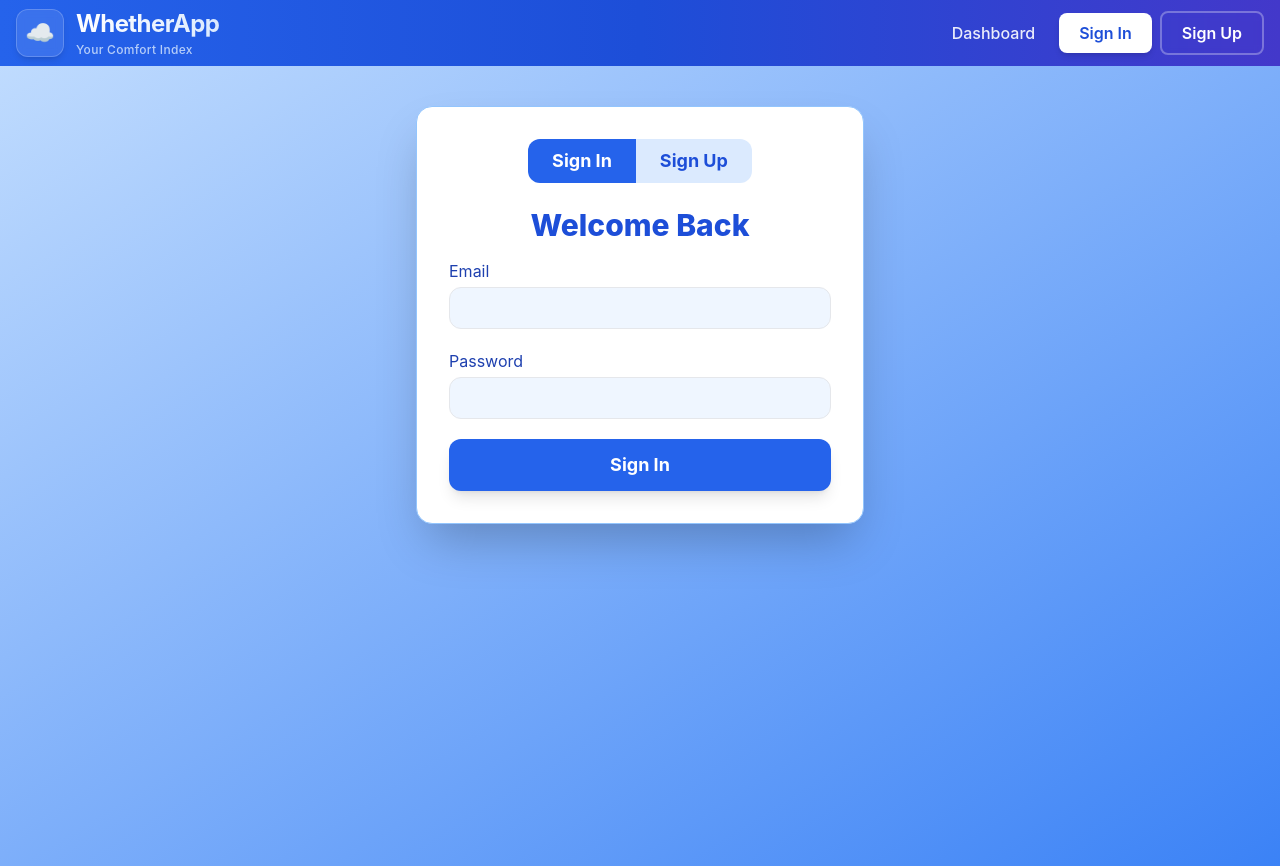
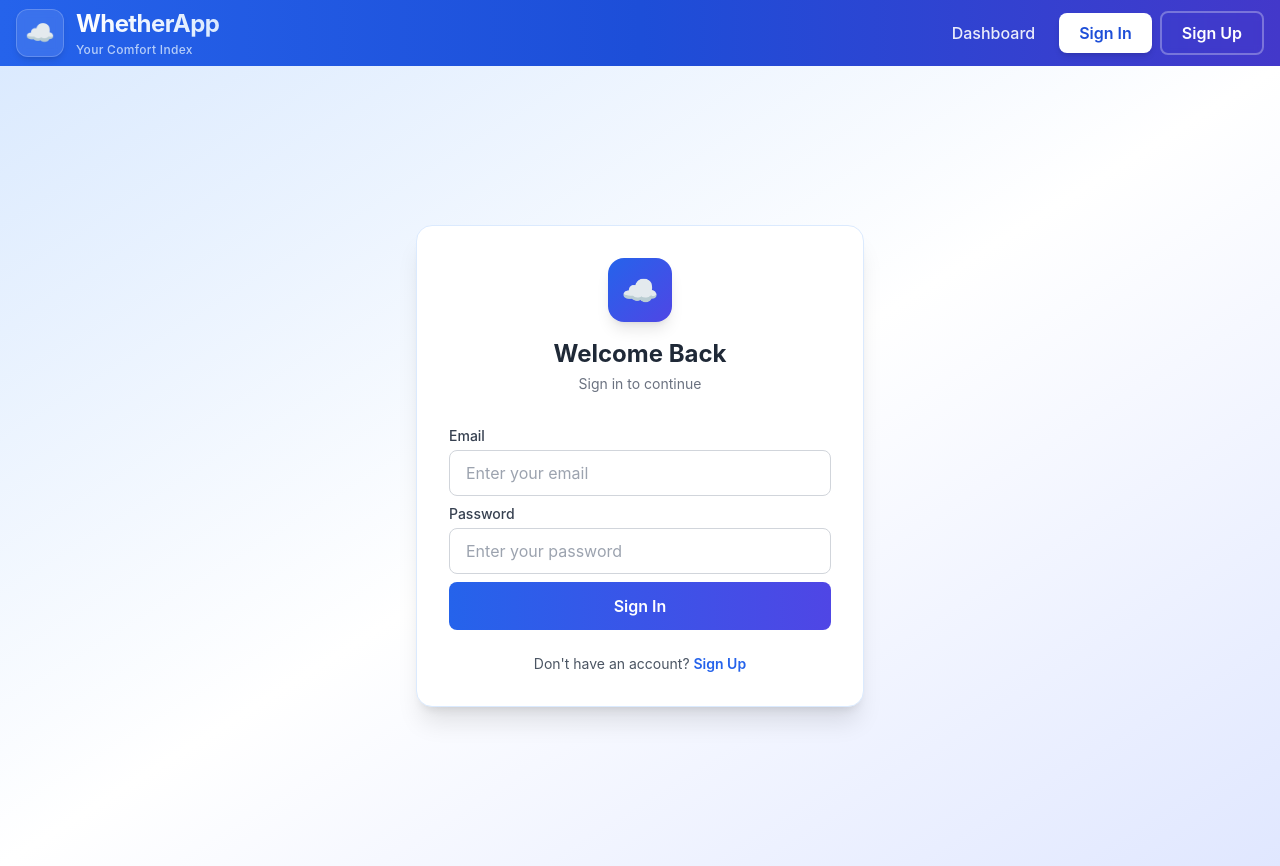
Before and after one commit to Vikum-Viraj/Whether-App, a React (Create React App) app in the folder frontend/: page /auth in a window 1280 px wide. Built offline with nearby package versions, Linux system fonts and the light colour scheme.

Commit message:
home layout

```diff
--- a/frontend/src/App.js
+++ b/frontend/src/App.js
@@ -2,11 +2,14 @@ import logo from './logo.svg';
 import './App.css';
 import MainLayout from './layouts/MainLayout';
 import { BrowserRouter } from 'react-router-dom';
+import { ToastContainer } from 'react-toastify';
+import 'react-toastify/dist/ReactToastify.css';
 
 function App() {
   return (
     <BrowserRouter>
       <MainLayout />
+      <ToastContainer />
     </BrowserRouter>
   );
 }
--- a/frontend/src/components/Navbar.js
+++ b/frontend/src/components/Navbar.js
@@ -25,7 +25,7 @@ function Navbar() {
         {/* Desktop Navigation Links */}
         <div className="hidden md:flex items-center space-x-2">
           <Link
-            to="/"
+            to="/dashboard"
             className="px-4 py-2 rounded-lg text-white/90 font-medium hover:bg-white/10 hover:text-white transition-all duration-200"
           >
             Dashboard
@@ -84,7 +84,7 @@ function Navbar() {
       <div className={`${isOpen ? 'block' : 'hidden'} md:hidden`}>
         <div className="px-2 pt-2 pb-3 space-y-1 sm:px-3 border-t border-white/10 mt-2">
           <Link
-            to="/"
+            to="/dashboard"
             className="block px-3 py-2 rounded-md text-base font-medium text-white/90 hover:bg-white/10 hover:text-white transition-all duration-200"
             onClick={() => setIsOpen(false)}
           >
--- a/frontend/src/layouts/MainLayout.js
+++ b/frontend/src/layouts/MainLayout.js
@@ -1,6 +1,7 @@
 import React from 'react'
 import { Routes, Route } from 'react-router-dom'
 import Navbar from '../components/Navbar'
+import Home from '../pages/Home'
 import Dashboard from '../pages/Dashboard'
 import AuthPage from '../pages/AuthPage'
 
@@ -9,7 +10,8 @@ const MainLayout = () => {
     <div className="min-h-screen bg-gradient-to-br from-blue-100 to-blue-300">
       <Navbar />
       <Routes>
-        <Route path="/" element={<Dashboard />} />
+        <Route path="/" element={<Home />} />
+        <Route path="/dashboard" element={<Dashboard />} />
         <Route path="/auth" element={<AuthPage />} />
       </Routes>
     </div>
--- a/frontend/src/pages/AuthPage.js
+++ b/frontend/src/pages/AuthPage.js
@@ -1,100 +1,100 @@
-import React, { useState, useEffect } from 'react';
+import React, { useState } from 'react';
 import { useSearchParams } from 'react-router-dom';
+import { toast } from 'react-toastify';
 
 function AuthPage() {
   const [searchParams] = useSearchParams();
-  const [mode, setMode] = useState('signin'); // 'signin' or 'signup'
+  const isSignUp = searchParams.get('mode') === 'signup';
   const [form, setForm] = useState({ name: '', email: '', password: '' });
-  const [error, setError] = useState(null);
-
-  useEffect(() => {
-    const modeParam = searchParams.get('mode');
-    if (modeParam === 'signup') {
-      setMode('signup');
-    } else {
-      setMode('signin');
-    }
-  }, [searchParams]);
-
-  const handleChange = (e) => {
-    setForm({ ...form, [e.target.name]: e.target.value });
-  };
 
   const handleSubmit = (e) => {
     e.preventDefault();
-    if (!form.email || !form.password || (mode === 'signup' && !form.name)) {
-      setError('Please fill all fields');
-      return;
-    }
-    setError(null);
-    alert(`${mode === 'signup' ? 'Sign Up' : 'Sign In'} successful!`);
+    toast.success(`${isSignUp ? 'Sign Up' : 'Sign In'} successful!`, {
+      position: "top-right",
+      autoClose: 2000,
+      hideProgressBar: false,
+      closeOnClick: true,
+      pauseOnHover: true,
+      draggable: true,
+    });
   };
 
   return (
-    <div className="min-h-screen bg-gradient-to-br from-blue-200 to-blue-500">
-      <div className="flex items-center justify-center">
-        <div className="w-full max-w-md p-8 bg-white rounded-2xl shadow-2xl border border-blue-300 mt-10">
-          <div className="flex justify-center mb-6">
-            <button
-              className={`px-6 py-2 rounded-l-xl font-bold text-lg ${mode === 'signin' ? 'bg-blue-600 text-white' : 'bg-blue-100 text-blue-700'} transition`}
-              onClick={() => setMode('signin')}
-            >
-              Sign In
-            </button>
-            <button
-              className={`px-6 py-2 rounded-r-xl font-bold text-lg ${mode === 'signup' ? 'bg-blue-600 text-white' : 'bg-blue-100 text-blue-700'} transition`}
-              onClick={() => setMode('signup')}
-            >
-              Sign Up
-            </button>
+    <div className="min-h-screen bg-gradient-to-br from-blue-100 via-white to-indigo-100 flex items-center justify-center p-4">
+      <div className="w-full max-w-md">
+        {/* Card */}
+        <div className="bg-white rounded-2xl shadow-xl border border-blue-100 p-8">
+          {/* Logo/Icon */}
+          <div className="text-center mb-8">
+            <div className="w-16 h-16 bg-gradient-to-br from-blue-600 to-indigo-600 rounded-2xl mx-auto mb-4 flex items-center justify-center shadow-lg">
+              <span className="text-3xl">☁️</span>
+            </div>
+            <h1 className="text-2xl font-bold text-gray-800">
+              {isSignUp ? 'Create Account' : 'Welcome Back'}
+            </h1>
+            <p className="text-gray-500 text-sm mt-1">
+              {isSignUp ? 'Sign up to get started' : 'Sign in to continue'}
+            </p>
           </div>
-          <h2 className="text-3xl font-extrabold mb-4 text-blue-700 text-center">
-            {mode === 'signup' ? 'Create Account' : 'Welcome Back'}
-          </h2>
-          <form onSubmit={handleSubmit} className="space-y-5">
-            {mode === 'signup' && (
+
+          {/* Form */}
+          <form onSubmit={handleSubmit} className="space-y-2">
+            {isSignUp && (
               <div>
-                <label className="block text-blue-800 mb-1">Name</label>
+                <label className="block text-sm font-medium text-gray-700 mb-1">Name</label>
                 <input
                   type="text"
-                  name="name"
+                  required
                   value={form.name}
-                  onChange={handleChange}
-                  className="w-full px-4 py-2 border rounded-xl focus:outline-none focus:ring focus:border-blue-400 bg-blue-50"
-                  autoComplete="off"
+                  onChange={(e) => setForm({ ...form, name: e.target.value })}
+                  className="w-full px-4 py-2.5 border border-gray-300 rounded-lg focus:ring-2 focus:ring-blue-500 focus:border-transparent outline-none transition"
+                  placeholder="Enter your name"
                 />
               </div>
             )}
+
             <div>
-              <label className="block text-blue-800 mb-1">Email</label>
+              <label className="block text-sm font-medium text-gray-700 mb-1">Email</label>
               <input
                 type="email"
-                name="email"
+                required
                 value={form.email}
-                onChange={handleChange}
-                className="w-full px-4 py-2 border rounded-xl focus:outline-none focus:ring focus:border-blue-400 bg-blue-50"
-                autoComplete="off"
+                onChange={(e) => setForm({ ...form, email: e.target.value })}
+                className="w-full px-4 py-2.5 border border-gray-300 rounded-lg focus:ring-2 focus:ring-blue-500 focus:border-transparent outline-none transition"
+                placeholder="Enter your email"
               />
             </div>
+
             <div>
-              <label className="block text-blue-800 mb-1">Password</label>
+              <label className="block text-sm font-medium text-gray-700 mb-1">Password</label>
               <input
                 type="password"
-                name="password"
+                required
                 value={form.password}
-                onChange={handleChange}
-                className="w-full px-4 py-2 border rounded-xl focus:outline-none focus:ring focus:border-blue-400 bg-blue-50"
-                autoComplete="off"
+                onChange={(e) => setForm({ ...form, password: e.target.value })}
+                className="w-full px-4 py-2.5 border border-gray-300 rounded-lg focus:ring-2 focus:ring-blue-500 focus:border-transparent outline-none transition"
+                placeholder="Enter your password"
               />
             </div>
-            {error && <div className="text-red-600 text-center">{error}</div>}
+
             <button
               type="submit"
-              className="w-full bg-blue-600 text-white py-3 rounded-xl font-bold text-lg hover:bg-blue-700 transition shadow-lg"
+              className="w-full bg-gradient-to-r from-blue-600 to-indigo-600 text-white py-3 rounded-lg font-semibold hover:shadow-lg hover:scale-[1.02] transition-all duration-200 mt-6"
             >
-              {mode === 'signup' ? 'Sign Up' : 'Sign In'}
+              {isSignUp ? 'Sign Up' : 'Sign In'}
             </button>
           </form>
+
+          {/* Toggle Link */}
+          <p className="text-center text-sm text-gray-600 mt-6">
+            {isSignUp ? 'Already have an account?' : "Don't have an account?"}{' '}
+            <a
+              href={isSignUp ? '/auth' : '/auth?mode=signup'}
+              className="text-blue-600 font-semibold hover:underline"
+            >
+              {isSignUp ? 'Sign In' : 'Sign Up'}
+            </a>
+          </p>
         </div>
       </div>
     </div>
--- /dev/null
+++ b/frontend/src/pages/Home.js
@@ -0,0 +1,91 @@
+import React from 'react';
+import { Link } from 'react-router-dom';
+
+function Home() {
+  return (
+    <div className="min-h-screen bg-gradient-to-br from-blue-50 via-white to-indigo-50">
+      {/* Hero Section */}
+      <div className="max-w-6xl mx-auto px-4 py-20">
+        <div className="text-center">
+          <div className="inline-flex items-center justify-center w-24 h-24 bg-gradient-to-br from-blue-600 to-indigo-600 rounded-3xl shadow-2xl mb-8 animate-bounce">
+            <span className="text-5xl">☁️</span>
+          </div>
+
+          {/* Heading */}
+          <h1 className="text-5xl md:text-6xl font-extrabold text-gray-900 mb-6">
+            Welcome to{' '}
+            <span className="bg-gradient-to-r from-blue-600 to-indigo-600 bg-clip-text text-transparent">
+              WhetherApp
+            </span>
+          </h1>
+
+          {/* Subheading */}
+          <p className="text-xl md:text-2xl text-gray-600 mb-12 max-w-2xl mx-auto">
+            Discover the most comfortable cities to visit based on real-time weather data and our unique comfort index
+          </p>
+
+          {/* CTA Buttons */}
+          <div className="flex flex-col sm:flex-row gap-4 justify-center items-center">
+            <Link
+              to="/dashboard"
+              className="px-8 py-4 bg-gradient-to-r from-blue-600 to-indigo-600 text-white text-lg font-semibold rounded-xl shadow-lg hover:shadow-2xl hover:scale-105 transition-all duration-200"
+            >
+              View Weather Rankings
+            </Link>
+            <Link
+              to="/auth?mode=signup"
+              className="px-8 py-4 bg-white text-blue-700 text-lg font-semibold rounded-xl shadow-lg border-2 border-blue-200 hover:border-blue-400 hover:shadow-xl hover:scale-105 transition-all duration-200"
+            >
+              Get Started
+            </Link>
+          </div>
+        </div>
+
+        {/* Features Section */}
+        <div className="grid md:grid-cols-3 gap-8 mt-24">
+          <div className="bg-white rounded-2xl p-8 shadow-lg border border-blue-100 hover:shadow-xl hover:scale-105 transition-all duration-200">
+            <div className="w-16 h-16 bg-gradient-to-br from-blue-100 to-blue-200 rounded-2xl flex items-center justify-center mb-6 shadow-md">
+              <span className="text-4xl">🌡️</span>
+            </div>
+            <h3 className="text-xl font-bold text-gray-900 mb-3">Real-Time Data</h3>
+            <p className="text-gray-600">
+              Get accurate, up-to-date weather information from cities around the world
+            </p>
+          </div>
+
+          <div className="bg-white rounded-2xl p-8 shadow-lg border border-blue-100 hover:shadow-xl hover:scale-105 transition-all duration-200">
+            <div className="w-16 h-16 bg-gradient-to-br from-green-100 to-green-200 rounded-2xl flex items-center justify-center mb-6 shadow-md">
+              <span className="text-4xl">📊</span>
+            </div>
+            <h3 className="text-xl font-bold text-gray-900 mb-3">Comfort Index</h3>
+            <p className="text-gray-600">
+              Cities ranked by our unique comfort score based on temperature, humidity, and more
+            </p>
+          </div>
+
+
+          <div className="bg-white rounded-2xl p-8 shadow-lg border border-blue-100 hover:shadow-xl hover:scale-105 transition-all duration-200">
+            <div className="w-16 h-16 bg-gradient-to-br from-indigo-100 to-indigo-200 rounded-2xl flex items-center justify-center mb-6 shadow-md">
+              <span className="text-4xl">🗺️</span>
+            </div>
+            <h3 className="text-xl font-bold text-gray-900 mb-3">Easy Comparison</h3>
+            <p className="text-gray-600">
+              Compare multiple cities at a glance with beautiful cards and detailed tables
+            </p>
+          </div>
+        </div>
+      </div>
+
+      {/* Footer */}
+      <footer className="bg-white border-t border-gray-200 mt-20">
+        <div className="max-w-8xl mx-auto px-4 py-8 text-center text-gray-600">
+          <p className="text-sm">
+            © 2025 WhetherApp. All rights reserved.
+          </p>
+        </div>
+      </footer>
+    </div>
+  );
+}
+
+export default Home;
```
